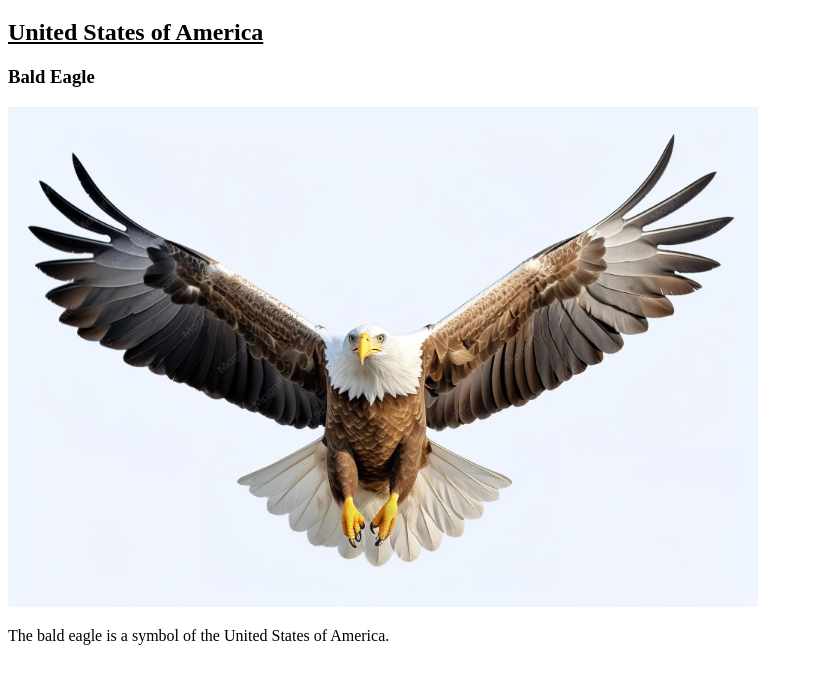
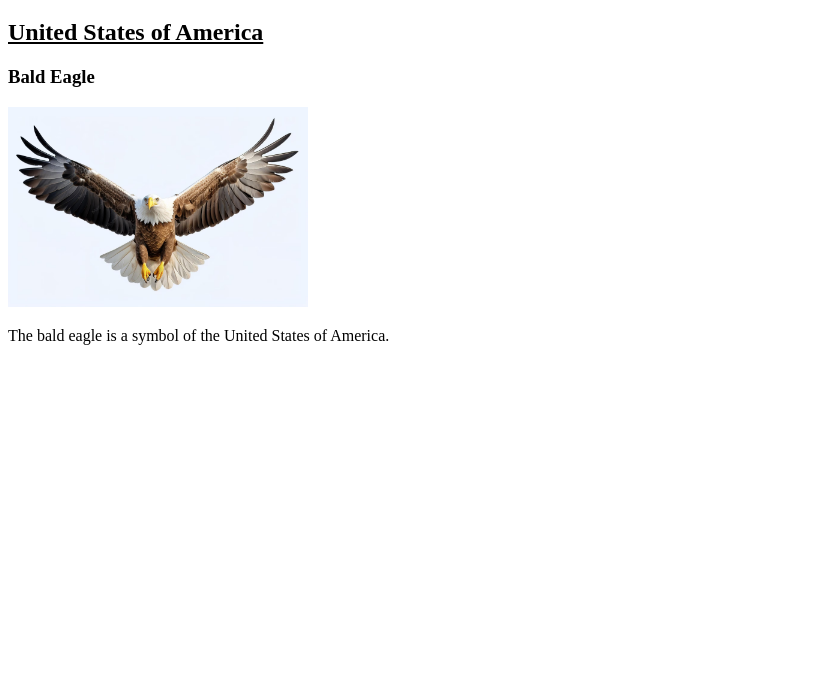
Before and after one commit to theamerican-beep/Eagles, a plain HTML site: page index.html in a window 1280 px wide. Shown: the part 61-744 px from the top of the page, without its empty margins (0-813 px from the left). Drawn offline with Linux system fonts and the light colour scheme.

Commit message:
Update index.html
changed size of eagle picture

```diff
--- a/index.html
+++ b/index.html
@@ -10,7 +10,7 @@
     <h2 style="text-decoration: underline;">United States of America</h2>
     <h3>Bald Eagle</h3>
     <img src="Images/bald-eagle-spreading-wings-front-view-isolated-white-background_646632-8912 (1).avif" alt="bald eagle spreading its wings against a pale sky"
-    style="height: 500px;">
+    style="height: 200px;">
     <p>The bald eagle is a symbol of the United States of America.</p>
 </body>
 </html>
```
